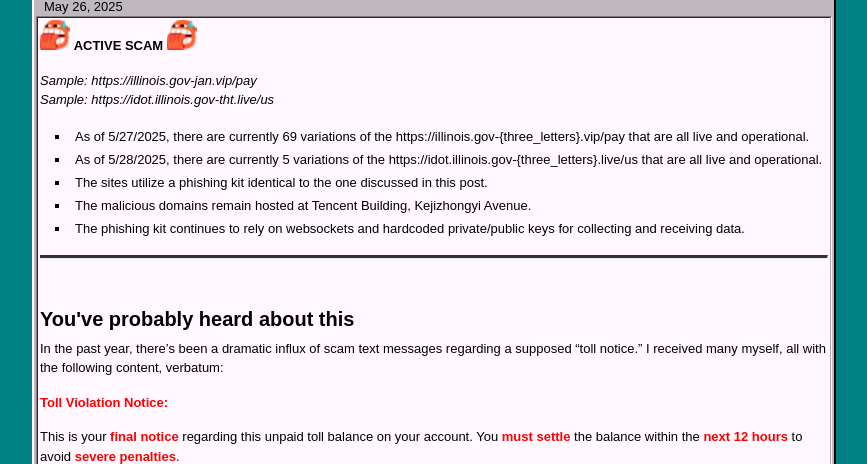
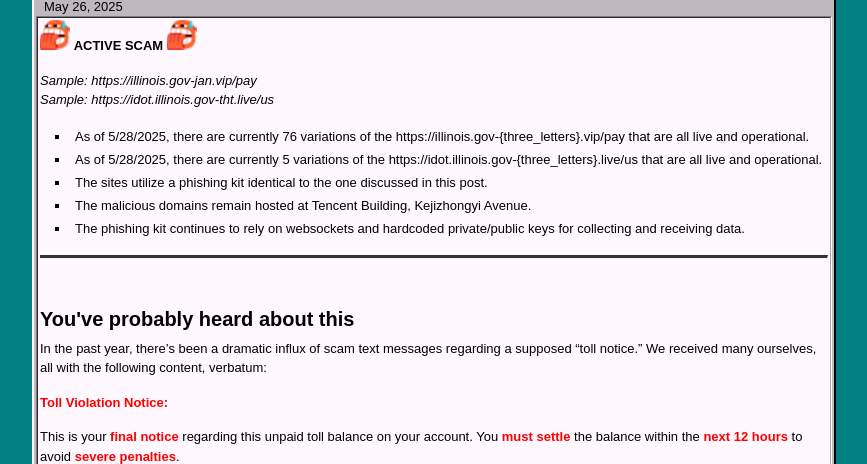
Before and after one commit to scattered-gonk/scattered-gonk.github.io, a Jekyll site: the page built from _posts/2025-26-05-Tencent-Toll.md, in a window 1280 px wide. Shown: the part 285-749 px from the top of the page, without its empty margins (206-1073 px from the left). Built offline with Jekyll 4.4.1, drawn with Linux system fonts in a browser that asks for light colours.

Commit message:
Updated posts

````diff
--- a/_posts/2025-26-05-Tencent-Toll.md
+++ b/_posts/2025-26-05-Tencent-Toll.md
@@ -11,7 +11,7 @@
 
 *Sample: https://illinois.gov-jan.vip/pay*
 *Sample: https://idot.illinois.gov-tht.live/us*
-* As of 5/27/2025, there are currently 69 variations of the https://illinois.gov-{three_letters}.vip/pay that are all live and operational.
+* As of 5/28/2025, there are currently 76 variations of the https://illinois.gov-{three_letters}.vip/pay that are all live and operational.
 * As of 5/28/2025, there are currently 5 variations of the https://idot.illinois.gov-{three_letters}.live/us that are all live and operational.
 * The sites utilize a phishing kit identical to the one discussed in this post.
 * The malicious domains remain hosted at Tencent Building, Kejizhongyi Avenue.
@@ -21,7 +21,7 @@
 
 <h1> You've probably heard about this </h1>
 
-In the past year, there's been a dramatic influx of scam text messages regarding a supposed "toll notice." I received many myself, all with the following content, verbatum:
+In the past year, there's been a dramatic influx of scam text messages regarding a supposed "toll notice." We received many ourselves, all with the following content, verbatum:
 
 <span style="color:red">**Toll Violation Notice:**</span>
 
@@ -47,11 +47,11 @@
 
 <br>
 <br>
-... if this was true, I had likely incurred enough debt to warrant leaving the country. When I realized the cost of checking in my bags would far exceed the toll charge, I sat down to look into my crime.
+... if this was true, we had likely incurred enough debt to warrant leaving the country. When we realized the cost of checking in our bags would far exceed the toll charge, we sat down to look into our crime.
 
 Even with a cursory look-over of the message, we see almost a dozen <span style="color:red">**red flags**</span>, telltale mark of phishing, from introducing a sense of extreme urgency to a <ins>suspicious link</ins>.
 
-As with other phishing sites of a similar nature, this site would only function when opened on an iPhone. So, moving onto analysis of the phishing site itself proved to require the same workaround as mentioned in previous blog posts: I would have to monitor web traffic and source files via connecting an iPhone to a MacBook, or other safari-enabled computer. Having done so, I was able to retrieve Javascript, CSS and HTML files used by the site.
+As with other phishing sites of a similar nature, this site would only function when opened on an iPhone. So, moving onto analysis of the phishing site itself proved to require the same workaround as mentioned in previous blog posts: we would have to monitor web traffic and source files via connecting an iPhone to a MacBook, or other safari-enabled computer. Having done so, we were able to retrieve Javascript, CSS and HTML files used by the site.
 
 In addition to this, it appeared that the site was using a web socket connection to send and receive data -- something which will play an extensive role in the site's capabilities. But that's for later.
 
@@ -90,10 +90,10 @@
 3. The third unshuffles the array, so that it can be used by the rest of the scripts
 
 ### get_word_array()
-The first function is straightforward. It contains the array, and returns it. For the sake of readability, I'll refer to it as get_word_array()
+The first function is straightforward. It contains the array, and returns it. For the sake of readability, we'll refer to it as get_word_array()
 
 ### get_word_from_array(index)
-I will refer to the second function as get_word_from_array(*index*). Before we can dissect how the array is unshuffled, we have to learn about how get_word_from_array(*index*) is used. For instance, take this line:
+We will refer to the second function as get_word_from_array(*index*). Before we can dissect how the array is unshuffled, we have to learn about how get_word_from_array(*index*) is used. For instance, take this line:
 
 ```js
 _0xdeadbeef = "https://"[get_word_from_array(340)]("toll")+get_word_from_array(560)+"/"+get_word_from_array(220)
````
